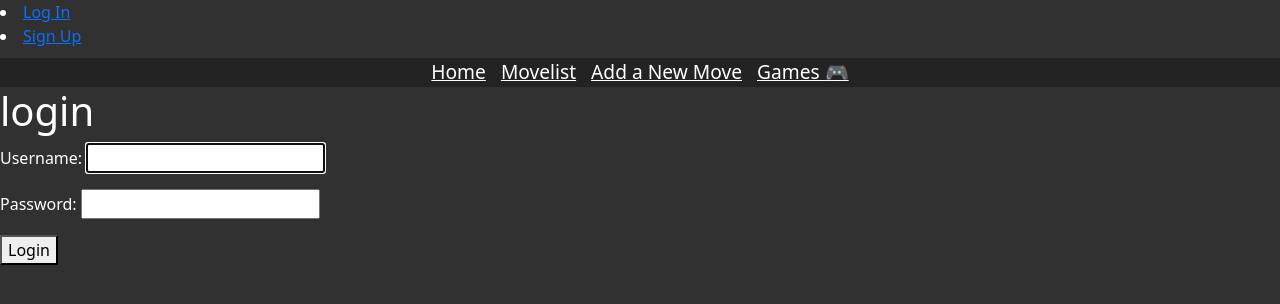
After one commit to Alkhabbaz98/frameWiki-prj4, a Django app: page /auth/login/ in a window 1280 px wide. The commit adds this page. Shown: the top 304 px of the page. Run offline with Django 5.2, Linux system fonts and the light colour scheme.

Commit message:
auth added

```diff
--- a/frameWiki_project/settings.py
+++ b/frameWiki_project/settings.py
@@ -130,3 +130,7 @@ DEFAULT_AUTO_FIELD = 'django.db.models.BigAutoField'
 
 MEDIA_URL = 'media/'
 MEDIA_ROOT = BASE_DIR / 'media'
+
+LOGIN_URL = "login"
+LOGIN_REDIRECT_URL = "home"       # after successful login
+LOGOUT_REDIRECT_URL = "login"     # after logout
--- a/frameWiki_project/urls.py
+++ b/frameWiki_project/urls.py
@@ -23,4 +23,5 @@ from django.conf import settings
 urlpatterns = [
     path('admin/', admin.site.urls),
     path('', include('main_app.urls')),
+    path("auth/", include("django.contrib.auth.urls")),
 ] + static(settings.MEDIA_URL, document_root = settings.MEDIA_ROOT)
--- a/main_app/static/style/navbar.css
+++ b/main_app/static/style/navbar.css
@@ -8,8 +8,8 @@ nav {
     font-size: larger;
     gap: 15px;
     margin-top: 10px;
+}
 
-}
 .a-nav {
     color: white;
 }
--- a/main_app/templates/base.html
+++ b/main_app/templates/base.html
@@ -10,11 +10,31 @@
 <link rel="stylesheet" href="{% static 'style/home.css' %}">
 </head>
   <body id="navbody">
+{% if user.is_authenticated %}
+<li>
+<span >Hello, {{ user.username }}!</span>
+</li>
+<li>
+<form method='post' action="{% url 'logout' %}">
+    {% csrf_token %}
+    <button>Log Out</button>
+</form>
+</li>
+{% else %}
+<li>
+<a href="{% url 'login' %}">Log In</a>
+</li>
+<li>
+<a href="/auth/signup">Sign Up</a>
+</li>
+{% endif %}
     <nav >
       <a class="a-nav" href="{% url 'home' %}">Home</a>
       <a class="a-nav" href="{% url 'movelist' %}">Movelist</a>
       <a class="a-nav" href="{% url 'move_create' %}">Add a New Move</a>
       <a class="a-nav" href="{% url 'gamelist' %}">Games 🎮</a>
+      {% comment %} <a class="a-nav" href="{% url 'signup' %}">sign up</a> {% endcomment %}
+
     </nav>
     {% block content %}{% endblock %}
     <script src="https://cdn.jsdelivr.net/npm/bootstrap@5.3.8/dist/js/bootstrap.bundle.min.js" integrity="sha384-FKyoEForCGlyvwx9Hj09JcYn3nv7wiPVlz7YYwJrWVcXK/BmnVDxM+D2scQbITxI" crossorigin="anonymous"></script>
--- /dev/null
+++ b/main_app/templates/registration/login.html
@@ -0,0 +1,12 @@
+{% extends "base.html" %}
+
+{% block content %}
+
+<h1>login</h1>
+<form method="post">
+    {% csrf_token %}
+    {{ form.as_p}}
+    <button>Login</button>
+</form>
+
+{% endblock  %}
--- a/main_app/urls.py
+++ b/main_app/urls.py
@@ -3,6 +3,7 @@ from . import views
 
 urlpatterns = [
    path('frameWiki/home/', views.home, name = 'home'),
+   path('auth/signup/', views.SignUpView.as_view(), name = 'signup'),
    path('frameWiki/movelist/', views.MoveListView.as_view(), name ='movelist'),
    path('frameWiki/<int:pk>/', views.MoveDetailView.as_view(), name = 'move_details'),
    path('frameWiki/new/', views.MoveCreateView.as_view(), name = 'move_create'),
```
Also changed, not shown: main_app/templates/registration/signup.html (added, +20 -0 lines), main_app/views.py (+7 -0 lines).
